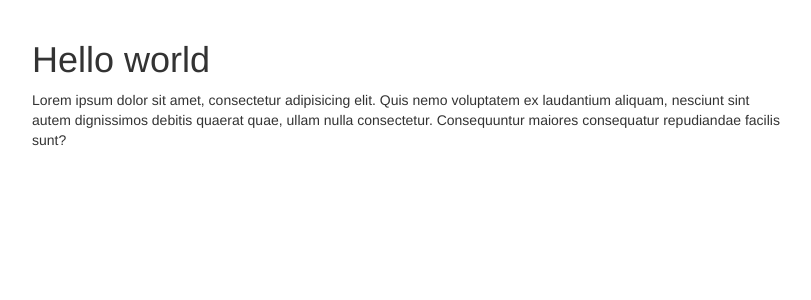
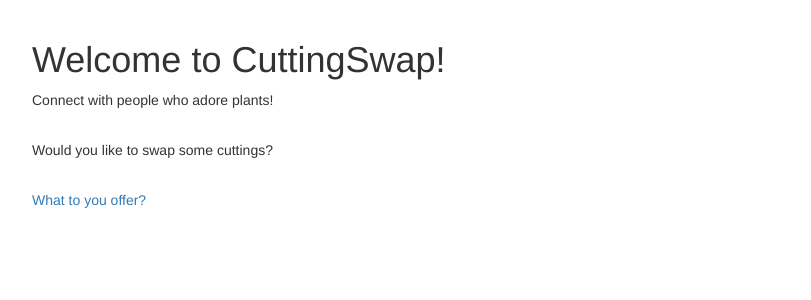
Before and after one commit to nevenaturkovic/cuttingswap, a Flask app: page / in a window 1280 px wide. Shown: the part 52-352 px from the top of the page, without its empty margins (233-1044 px from the left). Run offline with Flask 2, Linux system fonts and the light colour scheme; some libraries are stand-ins or nearby versions.

```diff
--- a/app/templates/index.html
+++ b/app/templates/index.html
@@ -1,11 +1,17 @@
 {% extends "base.html" %}
 
-{% block title %}Hello world{% endblock %}
+{% block title %}CuttingSwap{% endblock %}
 
 {% block page_content %}
-<h1>Hello world</h1>
+<h1>Welcome to CuttingSwap!</h1>
 
-Lorem ipsum dolor sit amet, consectetur adipisicing elit. Quis nemo voluptatem ex laudantium aliquam, nesciunt sint
-autem dignissimos debitis quaerat quae, ullam nulla consectetur. Consequuntur maiores consequatur repudiandae facilis
-sunt?
+<div>
+    <p>Connect with people who adore plants! </p> <br>
+
+    <p>Would you like to swap some cuttings?</p><br>
+
+    <a href="{{ url_for('offer.new_offer') }}" class="post-title">
+        <p>What to you offer?</p>
+    </a>
+</div>
 {% endblock %}
```
